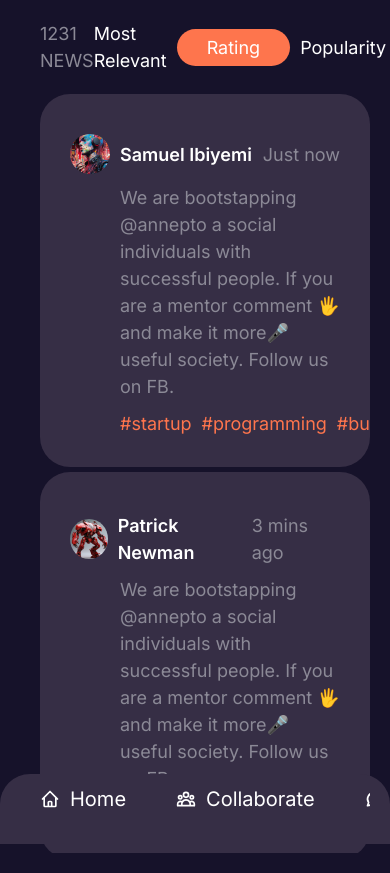
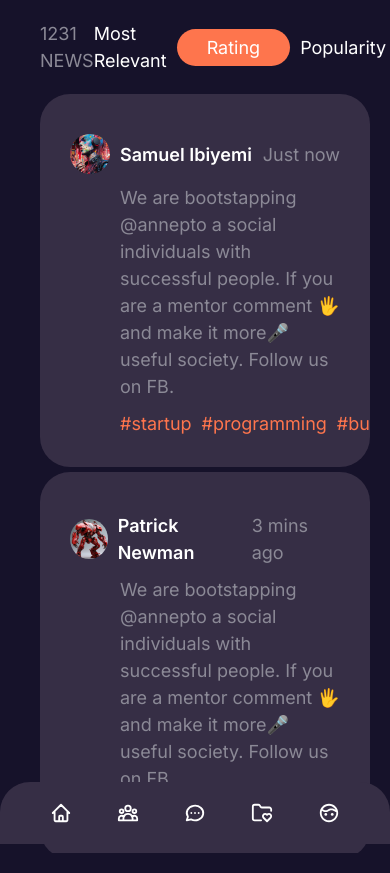
Before and after one commit to sam-dude/Whooper, a Next.js app: page / in a window 390 px wide. Built offline with nearby package versions, Linux system fonts and the light colour scheme.

Commit message:
you-page responsive

```diff
--- a/src/app/globals.css
+++ b/src/app/globals.css
@@ -40,6 +40,8 @@ body {
   background-color: #555;
 }
 
+
+
 @media only screen and (max-width: 1024px) {
   .sidebar{
     display: none;
--- a/src/app/you/page.module.css
+++ b/src/app/you/page.module.css
@@ -3,6 +3,8 @@
     padding: 20px;
     font-size: 18px;
     padding-top: 30px;
+    height: 100vh;
+    overflow-y: scroll;
 }
 
 .userDetails{
@@ -30,7 +32,6 @@
 .imgContainer{
     height: 200px;
     width: 100%;
-
 }
 
 .img{
@@ -111,6 +112,26 @@
     color: #fff;
 }
 
+@media only screen and (max-width: 768px){
+    .userDetails{
+        flex-direction: column-reverse;
+        width: 100%;
+    }
+    .item:first-of-type{
+        width: 100%;
+    }
+    .item:last-of-type{
+        width: 100%;
+    }
+    .tracker{
+        padding: 30px;
+    }
+    .userDetails{
+        overflow-y: scroll;
+    }
+
+}
+
 /* For extremely small screen devices (595px and below) */
 @media only screen and (max-width: 595px) {
 
@@ -133,5 +154,6 @@
 @media only screen and (max-width: 1024px){
     .container{
         width: 100%;
+        height: calc(100vh - 62px);
     }
 }
--- a/src/components/Navbar/Navbar.js
+++ b/src/components/Navbar/Navbar.js
@@ -28,7 +28,7 @@ function Navbar() {
           <nav className={styles.navlinks}>
             {
               navs.map(nav => (
-                <a href={nav.url} key={nav.id} className={styles.nav }><div className={styles.icon}>{nav.icon}</div>{nav.name}</a>
+                <a href={nav.url} key={nav.id} className={styles.nav }><span className={styles.icon}>{nav.icon}</span><span className={styles.name}>{nav.name}</span></a>
               ))
             }
           </nav>
--- a/src/components/Navbar/navbar.module.css
+++ b/src/components/Navbar/navbar.module.css
@@ -52,6 +52,35 @@
     padding-bottom: 20px;
 }
 
+@media only screen and (max-width: 768px){
+    .container{
+        width: 100%;
+        border-top-right-radius: 0;
+        border-top-left-radius: 0;
+
+    }
+    .navlinks{
+        gap: 0;
+        justify-content: space-between;
+        display: flex;
+        width: 100%;
+    }
+    .nav{
+        flex-direction: column;
+        padding: 0;
+        font-size: 16px;
+        padding-top: 30px;
+        padding-bottom: 10px;
+    }
+
+    .icon{
+        font-size: 22px;
+    }
+    .name{
+        display: none;
+    }
+}
+
 @media only screen and (max-width: 1024px) {
     .container{
         flex-direction: row;
@@ -74,11 +103,27 @@
     .title{
         display: none;
     }
+    .general{
+        width: 100%;
+        padding: 20px 30px;
+    }
     .navlinks{
         flex-direction: row;
+        justify-content: space-between;
+        display: flex;
+        width: 100%;
 
     }
     .others{
         height: auto;
+        overflow-y: hidden;
+        width: 100%;
+    }
+    .nav{
+        flex-direction: column;
+        padding: 0;
+        /* font-size: 16px;
+        padding-top: 30px;
+        padding-bottom: 10px; */
     }
   }
```
Also changed, not shown: src/app/page.module.css (line endings or trailing spaces).
